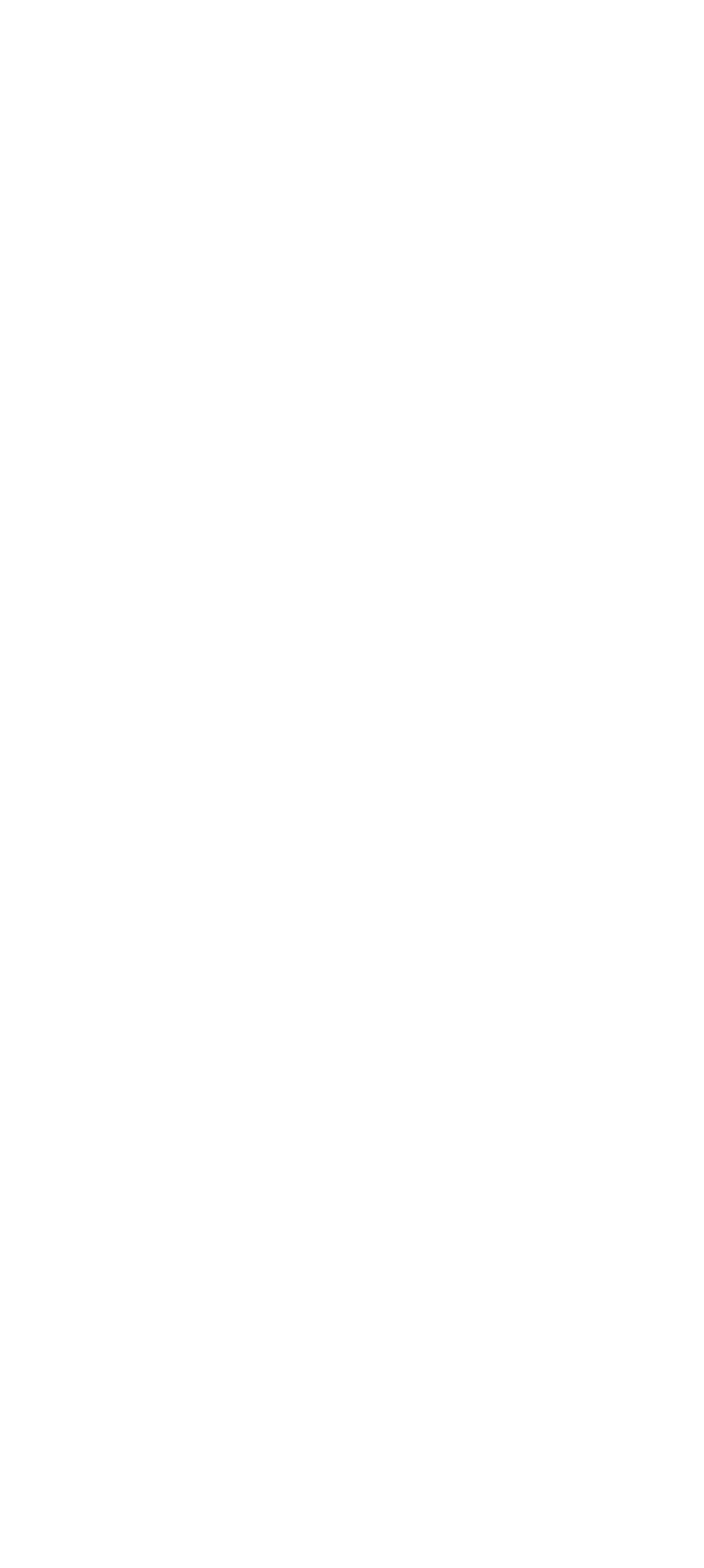
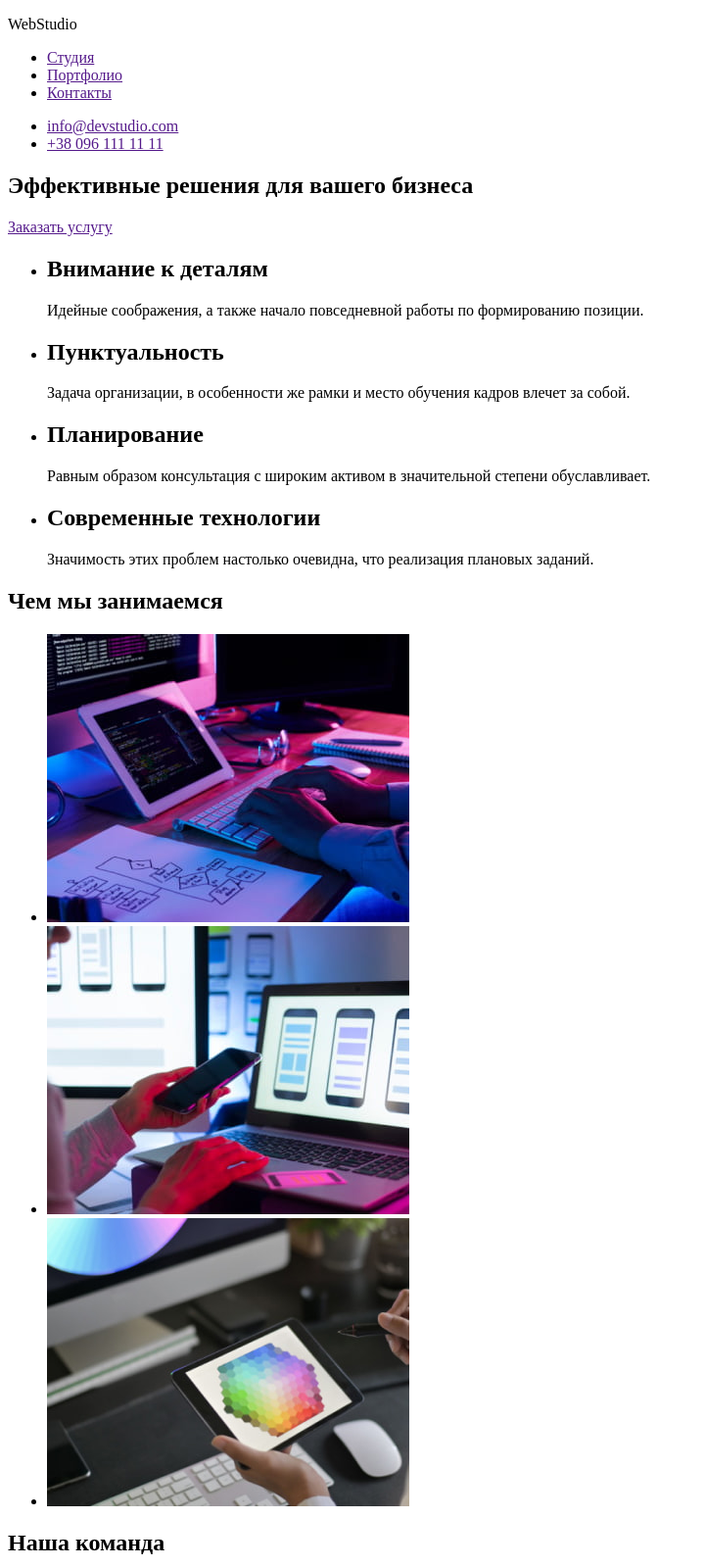
Before and after one commit to Oleksandr-Nechai/goit-markup-hw-01, a plain HTML site: page index.html in a window 1280 px wide. Shown: the top 1600 px of the page at 98% size, without its empty margins (0-719 px from the left). Before the commit the page ends 800 px from the top, so only its background shows below. Drawn offline with Linux system fonts and the light colour scheme.

Commit message:
Первая дз

```diff
--- a/index.html
+++ b/index.html
@@ -1,10 +1,160 @@
 <!DOCTYPE html>
-<html lang="en">
+<html lang="ru">
   <head>
     <meta charset="UTF-8" />
     <meta http-equiv="X-UA-Compatible" content="IE=edge" />
     <meta name="viewport" content="width=device-width, initial-scale=1.0" />
-    <title>Document</title>
+    <title>Web Studio (Version 2.1)</title>
   </head>
-  <body></body>
+  <body>
+    <!-- шапка -->
+    <header>
+      <p>WebStudio</p>
+      <nav>
+        <ul>
+          <li>
+            <a href="">Студия</a>
+          </li>
+          <li>
+            <a href="">Портфолио</a>
+          </li>
+          <li>
+            <a href="">Контакты</a>
+          </li>
+        </ul>
+      </nav>
+      <ul>
+        <li>
+          <a href="">info@devstudio.com</a>
+        </li>
+        <li>
+          <a href="">+38 096 111 11 11</a>
+        </li>
+      </ul>
+    </header>
+    <!-- Уникальный контент -->
+    <main>
+      <section>
+        <h1>Эффективные решения для вашего бизнеса</h1>
+        <a href="">Заказать услугу</a>
+      </section>
+      <!-- Особенности -->
+      <section>
+        <ul>
+          <li>
+            <h2>Внимание к деталям</h2>
+            <p>
+              Идейные соображения, а также начало повседневной работы по
+              формированию позиции.
+            </p>
+          </li>
+          <li>
+            <h2>Пунктуальность</h2>
+            <p>
+              Задача организации, в особенности же рамки и место обучения кадров
+              влечет за собой.
+            </p>
+          </li>
+          <li>
+            <h2>Планирование</h2>
+            <p>
+              Равным образом консультация с широким активом в значительной
+              степени обуславливает.
+            </p>
+          </li>
+          <li>
+            <h2>Современные технологии</h2>
+            <p>
+              Значимость этих проблем настолько очевидна, что реализация
+              плановых заданий.
+            </p>
+          </li>
+        </ul>
+      </section>
+      <!-- Чем мы занимаемся -->
+      <section>
+        <h2>Чем мы занимаемся</h2>
+        <ul>
+          <li>
+            <img
+              src="./image/1img.jpg"
+              alt="Программирование на планшете"
+              width="370"
+              height="294"
+            />
+          </li>
+          <li>
+            <img
+              src="./image/2img.jpg"
+              alt="Работа на ноутбуке"
+              width="370"
+              height="294"
+            />
+          </li>
+          <li>
+            <img
+              src="./image/3img.jpg"
+              alt="Рисования на планшете"
+              width="370"
+              height="294"
+            />
+          </li>
+        </ul>
+      </section>
+      <!-- Наша команда -->
+      <section>
+        <h2>Наша команда</h2>
+        <ul>
+          <li>
+            <img
+              src="./image/igorimg.jpg"
+              alt="Фото Игорь Демьяненко"
+              width="270"
+              height="260"
+            />
+            <h3><a href="">Игорь Демьяненко</a></h3>
+            <p>Product Designer</p>
+          </li>
+          <li>
+            <img
+              src="./image/Olgaimg.jpg"
+              alt="Фото Ольга Репина"
+              width="270"
+              height="260"
+            />
+            <h3><a href="">Ольга Репина</a></h3>
+            <p>Frontend Developer</p>
+          </li>
+          <li>
+            <img
+              src="./image/Nikolayimg.jpg"
+              alt="Фото Николай Тарасов"
+              width="270"
+              height="260"
+            />
+            <h3><a href="">Николай Тарасов</a></h3>
+            <p>Marketing</p>
+          </li>
+          <li>
+            <img
+              src="./image/Mixaimg.jpg"
+              alt="Фото Михаил Ермаков"
+              width="270"
+              height="260"
+            />
+            <h3><a href="">Михаил Ермаков</a></h3>
+            <p>UI Designer</p>
+          </li>
+        </ul>
+      </section>
+    </main>
+    <footer>
+      <p>WebStudio</p>
+      <address>
+        г. Киев, пр-т Леси Украинки, 26 <br />
+        info@example.com <br />
+        +38 099 111 11 11 <br />
+      </address>
+    </footer>
+  </body>
 </html>
```
Also changed, not shown: image/1img.jpg (added), image/2img.jpg (added), image/3img.jpg (added), image/Mixaimg.jpg (added), image/Nikolayimg.jpg (added), image/Olgaimg.jpg (added), image/igorimg.jpg (added).
